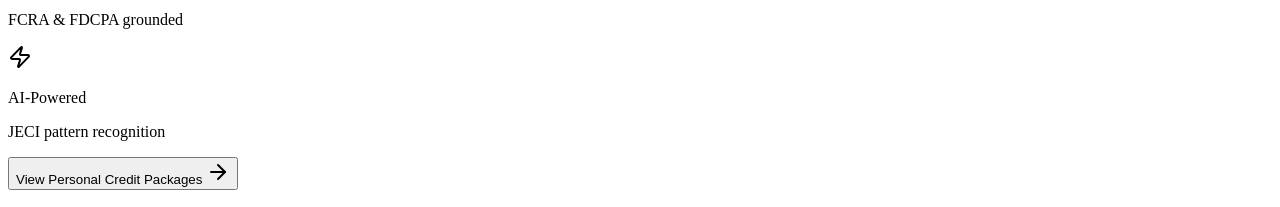
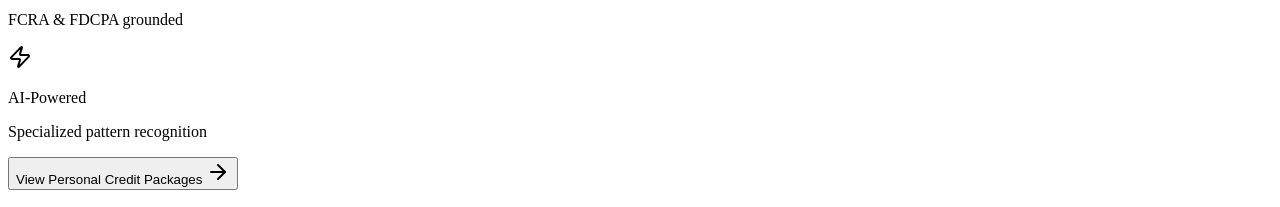
Before and after one commit to tradersurfer/700creditclubexperts, a React (Vite) app in the folder client/: page /programs in a window 1280 px wide. Shown: the part 1880-2087 px from the top of the page. Built offline with nearby package versions, Linux system fonts and the light colour scheme; what @shared/schema would draw is missing.

Commit message:
update app.tsx scroll top top and programs.tsx

```diff
--- a/client/src/App.tsx
+++ b/client/src/App.tsx
@@ -19,6 +19,8 @@ import FeaturesPage from "@/pages/Features";
 import NotFound from "@/pages/not-found";
 import { Link } from "wouter";
 import { ArrowRight } from "lucide-react";
+import { useEffect } from "react";
+import { useLocation } from "wouter";
 
 function MobileCTA() {
   const [location] = useLocation();
@@ -34,6 +36,14 @@ function MobileCTA() {
       </Link>
     </div>
   );
+}
+
+function ScrollToTop() {
+  const [location] = useLocation();
+  useEffect(() => {
+    window.scrollTo({ top: 0, behavior: "instant" });
+  }, [location]);
+  return null;
 }
 
 function Router() {
@@ -61,6 +71,7 @@ function App() {
       <TooltipProvider>
         <div className="min-h-screen bg-dark-slate">
           <Navbar />
+          <ScrollToTop />
           <main>
             <Router />
           </main>
--- a/client/src/pages/Programs.tsx
+++ b/client/src/pages/Programs.tsx
@@ -73,7 +73,7 @@ export default function ProgramsPage() {
                     <Zap className="w-5 h-5 text-gold shrink-0 mt-0.5" />
                     <div>
                       <p className="text-white text-sm font-medium">AI-Powered</p>
-                      <p className="text-xs text-slate-500">JECI pattern recognition</p>
+                      <p className="text-xs text-slate-500">Specialized pattern recognition</p>
                     </div>
                   </div>
                 </div>
```
